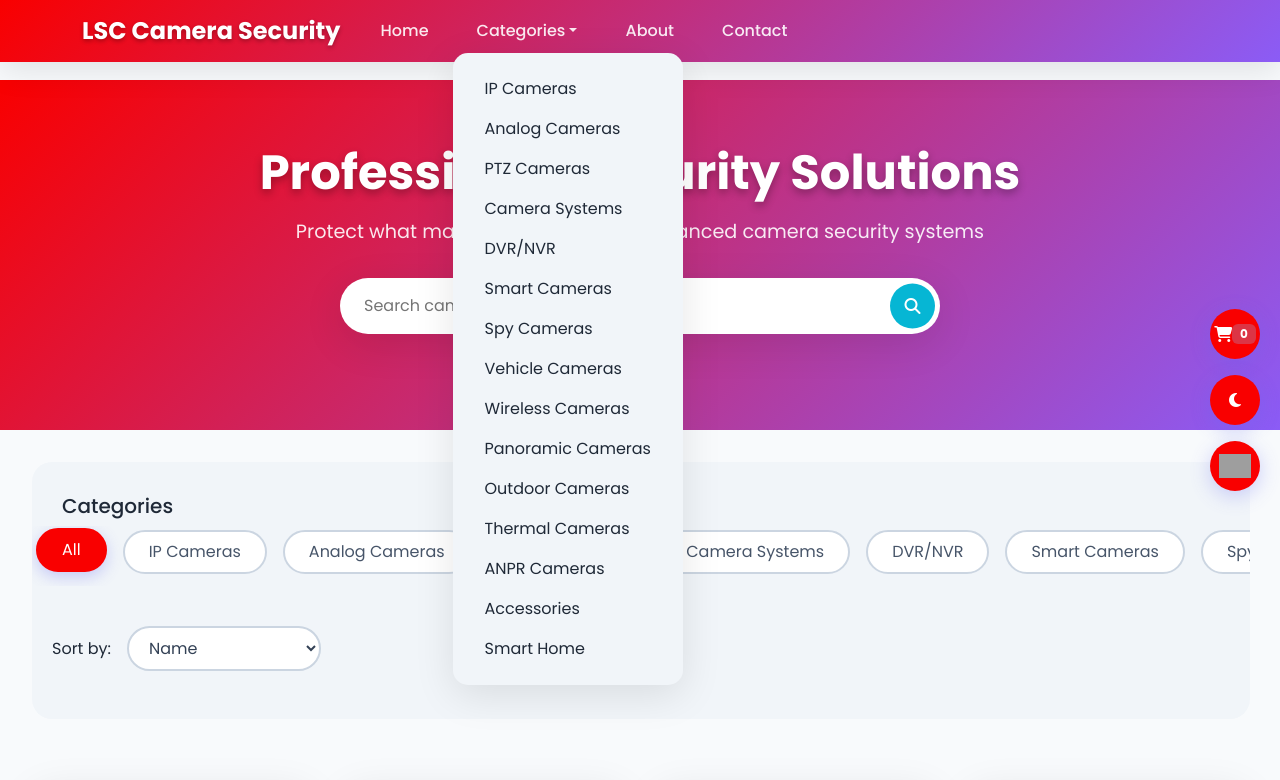
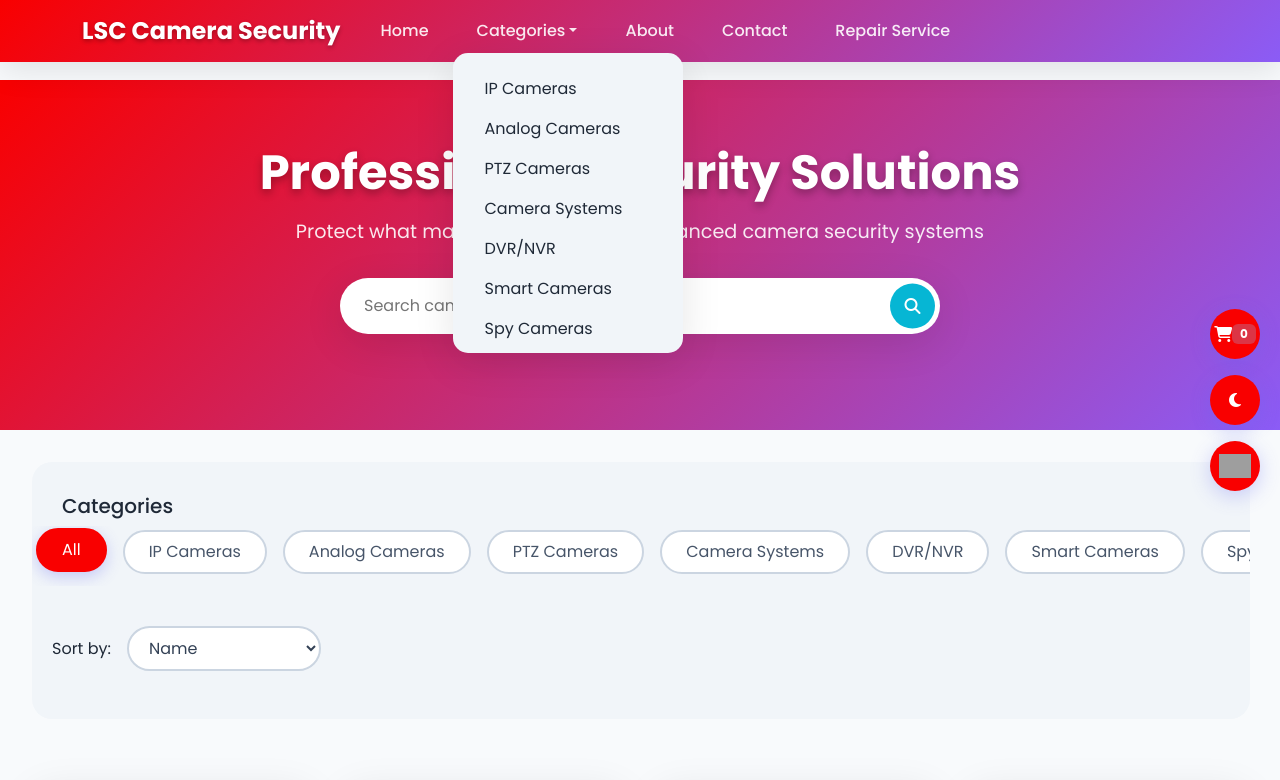
Before and after one commit to Web989898/secu-cam, a plain HTML site: page index.html in a window 1280 px wide. Both pictures are taken after a click on the button "Categories". Shown: the top 780 px of the page. Drawn offline with nearby package versions, Linux system fonts and the light colour scheme; grey boxes are pictures that could not be loaded.

Commit message:
Update index.html

```diff
--- a/index.html
+++ b/index.html
@@ -542,6 +542,31 @@
             margin-bottom: 1rem;
             opacity: 0.5;
         }
+
+        /* Scrollable Dropdown */
+        .scrollable-dropdown {
+            max-height: 300px;       /* អាចកំណត់តាម UI */
+            overflow-y: auto;
+            scrollbar-width: thin;   /* Firefox */
+            scrollbar-color: #ccc transparent;
+        }
+
+        /* Chrome, Edge, Safari */
+        .scrollable-dropdown::-webkit-scrollbar {
+            width: 6px;
+        }
+        .scrollable-dropdown::-webkit-scrollbar-track {
+            background: transparent;
+        }
+        .scrollable-dropdown::-webkit-scrollbar-thumb {
+            background-color: #aaa;
+            border-radius: 3px;
+        }
+        @media (max-width: 768px) {
+            .scrollable-dropdown {
+            max-height: 200px;
+            }
+        }
     </style>
 
 </head>
@@ -566,7 +591,7 @@
                         <a class="nav-link dropdown-toggle" href="#" role="button" data-bs-toggle="dropdown" data-translate="categories">
                             Categories
                         </a>
-                        <ul class="dropdown-menu" id="categoryMenu">
+                        <ul class="dropdown-menu scrollable-dropdown" id="categoryMenu">
                             <!-- Categories will be populated by JavaScript -->
                         </ul>
                     </li>
@@ -575,6 +600,9 @@
                     </li>
                     <li class="nav-item">
                         <a class="nav-link" href="./contact.html" data-translate="contact">Contact</a>
+                    </li>
+                    <li class="nav-item">
+                        <a href="#" class="nav-link" data-translate="repairService">Repair Service</a>
                     </li>
                 </ul>
             </div>
@@ -678,6 +706,7 @@
     <script src="./js/handleAddToCard.js"></script>
     <script src="./js/viewCart.js"></script>
     <script src="./js/renderProductCart.js"></script>
+    <script src="./js/categoryScroll.js"></script>
     <script>
         // Global Variables
         let currentLanguage = 'en';
```
